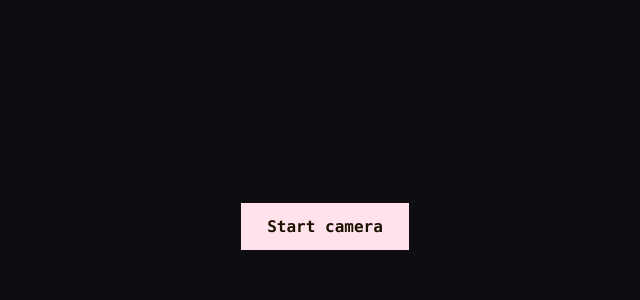
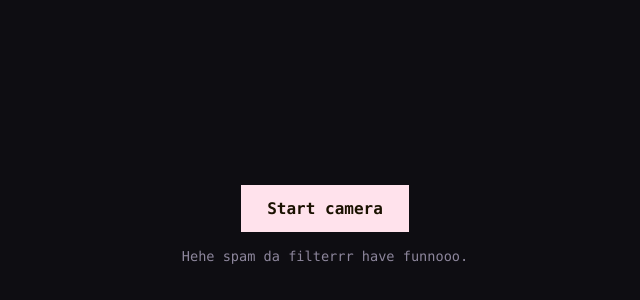
Before and after one commit to amiguel77/VxtrzLens, a plain HTML site: page index.html in a window 1280 px wide. Shown: the part 174-474 px from the top of the page, without its empty margins (315-955 px from the left). Drawn offline with Linux system fonts and the light colour scheme.

Commit message:
Add message div for filter instructions

```diff
--- a/index.html
+++ b/index.html
@@ -22,6 +22,7 @@
 <button id="start">Start camera</button>
 <canvas id="out" width="960" height="540"></canvas>
 <div id="keys">N / P: filter &nbsp; C: mode &nbsp; S: save PNG &nbsp; Q: quit</div>
+<div id="msg">Hehe spam da filterrr have funnooo.</div>
 
 <script>
 "use strict";
```
